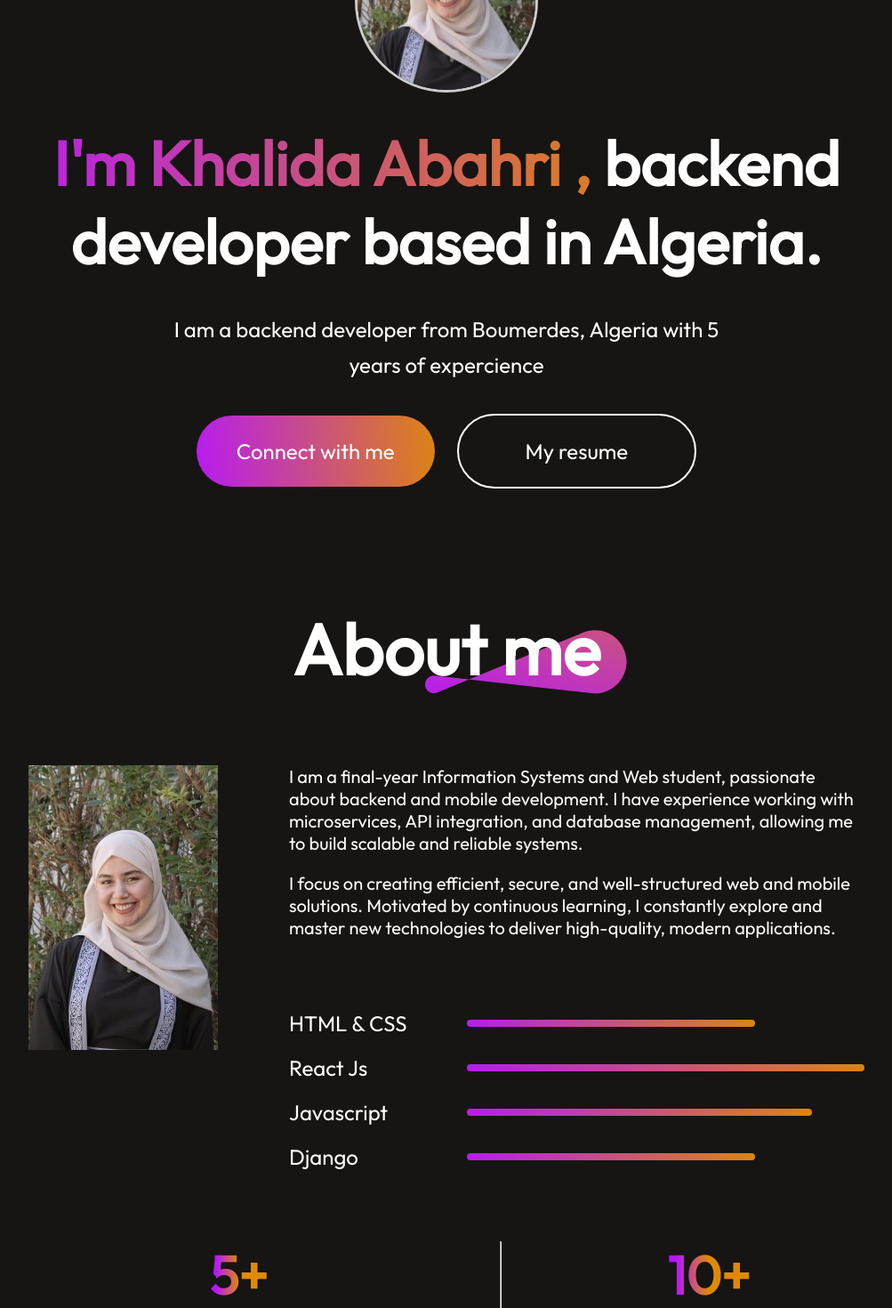
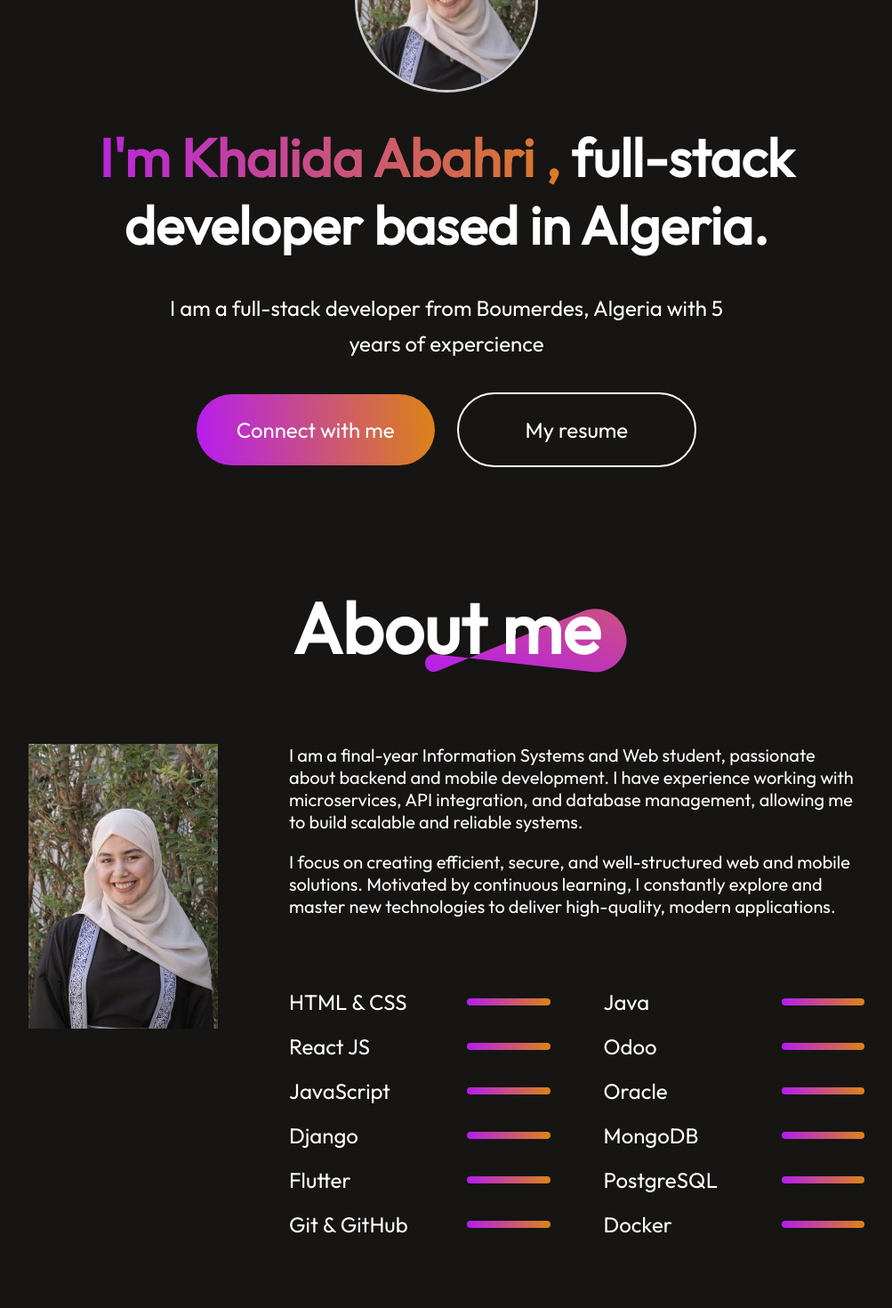
Before and after one commit to abahrikhalida/Portfolio_khalida, a React (Vite) app: page / in a window 1280 px wide. Shown: the part 360-1830 px from the top of the page at 89% size, without its empty margins (138-1141 px from the left). Built offline with nearby package versions, Linux system fonts and the light colour scheme.

Commit message:
update portfolio components

```diff
--- a/src/Components/About/About.css
+++ b/src/Components/About/About.css
@@ -79,6 +79,19 @@
     transition: 0.3s;
 
 }
+.about-skills-container {
+    display: flex;
+    gap: 60px;
+    width: 100%;
+}
+
+.about-skills-column {
+    display: flex;
+    flex-direction: column;
+    gap: 20px;
+    width: 50%;
+}
+
 .about-achievement h1{
     font-size: 60px;
     font-weight: 700;
@@ -146,4 +159,12 @@
         text-align: center;
         font-size: 16px;
     }
+    .about-skills-container {
+    flex-direction: column;
 }
+
+.about-skills-column {
+    width: 100%;
+}
+
+}
--- a/src/Components/About/About.jsx
+++ b/src/Components/About/About.jsx
@@ -19,13 +19,26 @@ const About = () => {
                     <p>I focus on creating efficient, secure, and well-structured web and mobile solutions. Motivated by continuous learning, I constantly explore and master new technologies to deliver high-quality, modern applications.</p>
 
                 </div>
-                <div className="about-skills">
-                    <div className="about-skill"><p> HTML & CSS </p> <hr style={{ width:"50%"}}/> </div>
-                    <div className="about-skill"><p> React Js</p><hr style={{ width:"70%"}}/></div>
-                    <div className="about-skill"><p> Javascript</p><hr style={{ width:"60%"}}/></div>
-                    <div className="about-skill"><p> Django</p><hr style={{ width:"50%"}}/></div>
+                <div className="about-skills-container">
+    <div className="about-skills-column">
+        <div className="about-skill"><p>HTML & CSS</p> <hr style={{ width:"50%" }} /></div>
+        <div className="about-skill"><p>React JS</p> <hr style={{ width:"70%" }} /></div>
+        <div className="about-skill"><p>JavaScript</p> <hr style={{ width:"60%" }} /></div>
+        <div className="about-skill"><p>Django</p> <hr style={{ width:"50%" }} /></div>
+        <div className="about-skill"><p>Flutter</p> <hr style={{ width:"55%" }} /></div>
+        <div className="about-skill"><p>Git & GitHub</p> <hr style={{ width:"65%" }} /></div>
+    </div>
 
-                </div>
+    <div className="about-skills-column">
+        <div className="about-skill"><p>Java</p> <hr style={{ width:"50%" }} /></div>
+        <div className="about-skill"><p>Odoo</p> <hr style={{ width:"40%" }} /></div>
+        <div className="about-skill"><p>Oracle</p> <hr style={{ width:"45%" }} /></div>
+        <div className="about-skill"><p>MongoDB</p> <hr style={{ width:"55%" }} /></div>
+        <div className="about-skill"><p>PostgreSQL</p> <hr style={{ width:"50%" }} /></div>
+        <div className="about-skill"><p>Docker</p> <hr style={{ width:"50%" }} /></div>
+    </div>
+</div>
+
             </div>
         </div>
       <div className="about-achievements">
--- a/src/Components/Contact/Contact.css
+++ b/src/Components/Contact/Contact.css
@@ -35,7 +35,7 @@
 }
 .contact-left h1{
    font-size:80px;
-   font-weight:700;
+   font-weight:600;
    background: linear-gradient(270deg, #DF8908 80%, #B415FF 100%);
    background-clip: text;
    -webkit-background-clip: text;
--- a/src/Components/Hero/Hero.css
+++ b/src/Components/Hero/Hero.css
@@ -16,7 +16,7 @@
 .hero h1{
     text-align: center;
     width: 70%;
-    font-size: 70px;
+    font-size: 60px;
     font-weight: 600;
 }
 .hero h1 span{
--- a/src/Components/Hero/Hero.jsx
+++ b/src/Components/Hero/Hero.jsx
@@ -9,8 +9,8 @@ const Hero = () => {
     <div>
       <div  id='home' className='hero'>
         <img src={profile} alt="" />
-        <h1> <span>I'm Khalida Abahri ,</span> backend developer based in Algeria.</h1>
-        <p> I am a backend developer from Boumerdes, Algeria with 5 years of expercience</p>
+        <h1> <span>I'm Khalida Abahri ,</span> full-stack developer based in Algeria.</h1>
+        <p> I am a full-stack developer from Boumerdes, Algeria with 5 years of expercience</p>
         <div className="hero-action">
           <div className="hero-connect">
             <AnchorLink href='#contact' offset={50} className='anchor-link'>
--- a/src/Components/MyWork/MyWork.css
+++ b/src/Components/MyWork/MyWork.css
@@ -11,8 +11,8 @@
 }
 .mywork-title h1{  /* Fixed: added h1 */
     padding: 0px 30px;
-    font-size: 40px;
-    font-weight: 400;
+    font-size: 80px;
+    font-weight: 600;
 }
 .mywork-title img{
     position: absolute;
```
